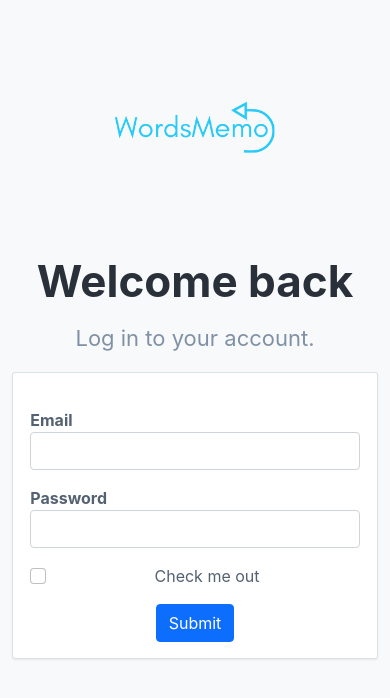
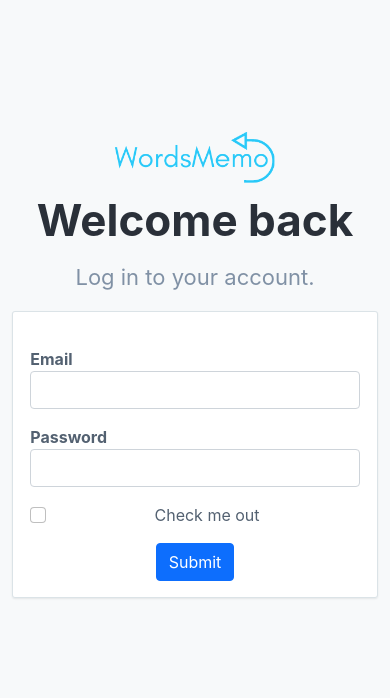
Before and after one commit to hamzamaimi/dizionarioFrontEnd, a React (Create React App) app: page / in a window 390 px wide. Shown: the top 698 px of the page. Built offline with nearby package versions, Linux system fonts and the light colour scheme.

Commit message:
fix: improved some layout issues for the responsive

```diff
--- a/src/screens/Login.tsx
+++ b/src/screens/Login.tsx
@@ -7,13 +7,13 @@ export const Login = () => {
         <>
             <div className={"customContainer container-fluid"}>
                 <div className={"row h-100"} id="first-row">
-                    <div className={"col-lg-2 col-md"}></div>
+                    <div className={"col-lg-2 col-md"}/>
                     <div className={"col-lg-8 col-md-7 col-12"}>
                         <div className={"row"}>
                             <div className={"col-lg-3 col-12 col-sm-12 h-100"}>
                                 <ProjectLogo width="100%" />
                             </div>
-                            <div className={"col-sm-1"}/>
+                            <div style={{display: "none"}} className={"col-sm-1 login-sm-1"}/>
                             <div className={"col-lg-6 col-12 col-sm-10 h-100 text-center"}>
                                 <div className={"h-100"} id={"login-content"}>
                                     <p id={"login-title"} className={"align-middle"}>
@@ -25,9 +25,7 @@ export const Login = () => {
                                     <LoginForm width={"90%"} />
                                 </div>
                             </div>
-                            <div className={"col-lg-3 col-12 col-sm-1 h-100"}>
-
-                            </div>
+                            <div className={"col-lg-3 col-12 col-sm-1"}/>
                         </div>
                     </div>
                     <div className={"col-lg-2 col-md"}></div>
--- a/src/styles/Login.css
+++ b/src/styles/Login.css
@@ -75,6 +75,11 @@ body {
     margin-top: 15%;
   }
 }
+@media (max-width: 576px) {
+  #login-content {
+    padding-top: unset;
+  }
+}
 @media (max-width: 992px) {
   #project-logo {
     width: 60%;
@@ -82,5 +87,10 @@ body {
     display: block;
   }
 }
+@media (min-width: 576px) and (max-width: 993px) {
+  .login-sm-1 {
+    display: block !important;
+  }
+}
 
 /*# sourceMappingURL=Login.css.map */
--- a/src/styles/Login.scss
+++ b/src/styles/Login.scss
@@ -76,7 +76,11 @@
 
 
 // Small devices (landscape phones, 576px and up)
-//@media (max-width: 576px) { ... }
+@media (max-width: 576px) {
+  #login-content{
+    padding-top: unset;
+  }
+}
 
 // Medium devices (tablets, 768px and up)
 //@media (max-width: 768px) { ... }
@@ -95,3 +99,12 @@
 
 // XX-Large devices (larger desktops, 1400px and up)
 //@media (max-width: 1400px) { ... }
+
+
+// Example
+// Apply styles starting from medium devices and up to extra large devices
+@media (min-width: 576px) and (max-width: 993px) {
+  .login-sm-1{
+    display: block!important;
+  }
+}
```
Also changed, not shown: 1 other file (tests, documents, lock files or other folders).
